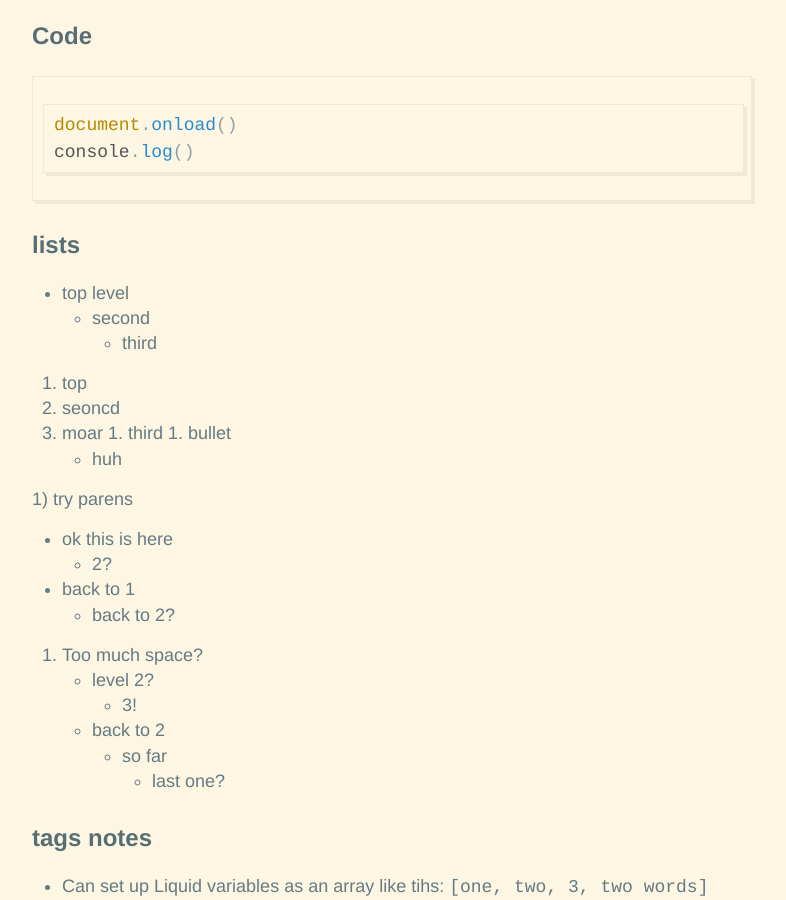
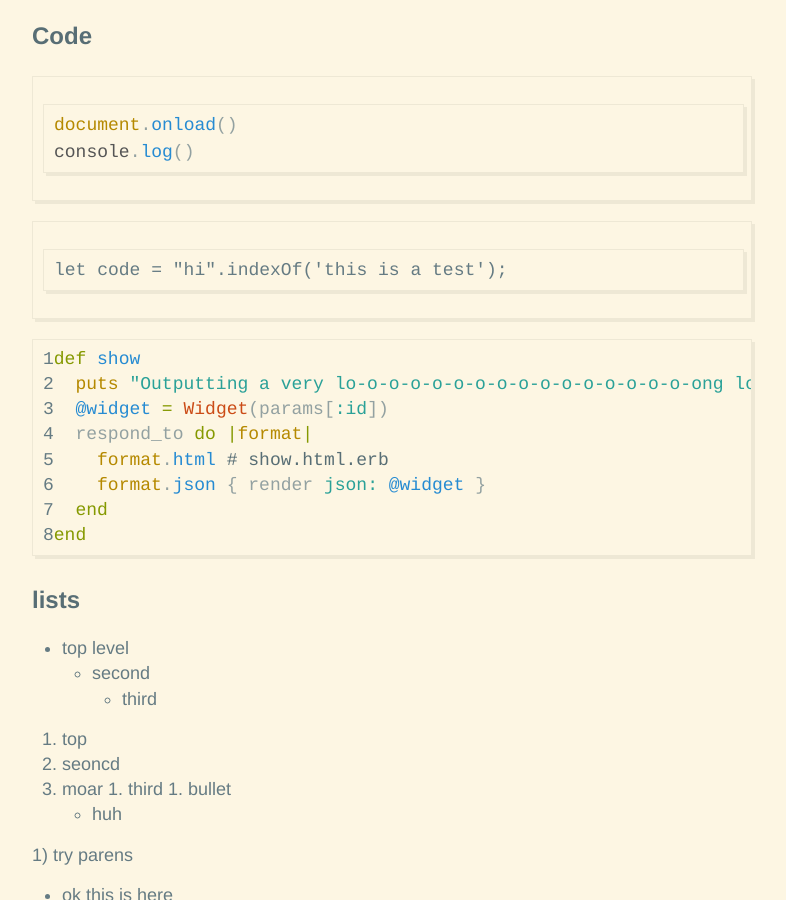
Before and after one commit to hencefarthing/hencefarthing.github.io, a Jekyll site: the page built from _posts/2018/03/2018-03-25-testtest.md, in a window 1280 px wide and 900 px high, scrolled down 326 px. Shown: the whole window, without its empty margins (248-1034 px from the left). Built offline with Jekyll 4.4.1, drawn with Linux system fonts in a browser that asks for light colours.

Commit message:
Adding more test code & highlighting

````diff
--- a/_posts/2018/03/2018-03-25-testtest.md
+++ b/_posts/2018/03/2018-03-25-testtest.md
@@ -13,6 +13,19 @@
 document.onload()
 console.log()
 ```
+
+    let code = "hi".indexOf('this is a test');
+
+{% highlight ruby linenos %}
+def show
+  puts "Outputting a very lo-o-o-o-o-o-o-o-o-o-o-o-o-o-o-o-ong lo-o-o-o-o-o-o-o-o-o-o-o-o-o-o-o-ong line"
+  @widget = Widget(params[:id])
+  respond_to do |format|
+    format.html # show.html.erb
+    format.json { render json: @widget }
+  end
+end
+{% endhighlight %}
 
 ## lists
 - top level
````
